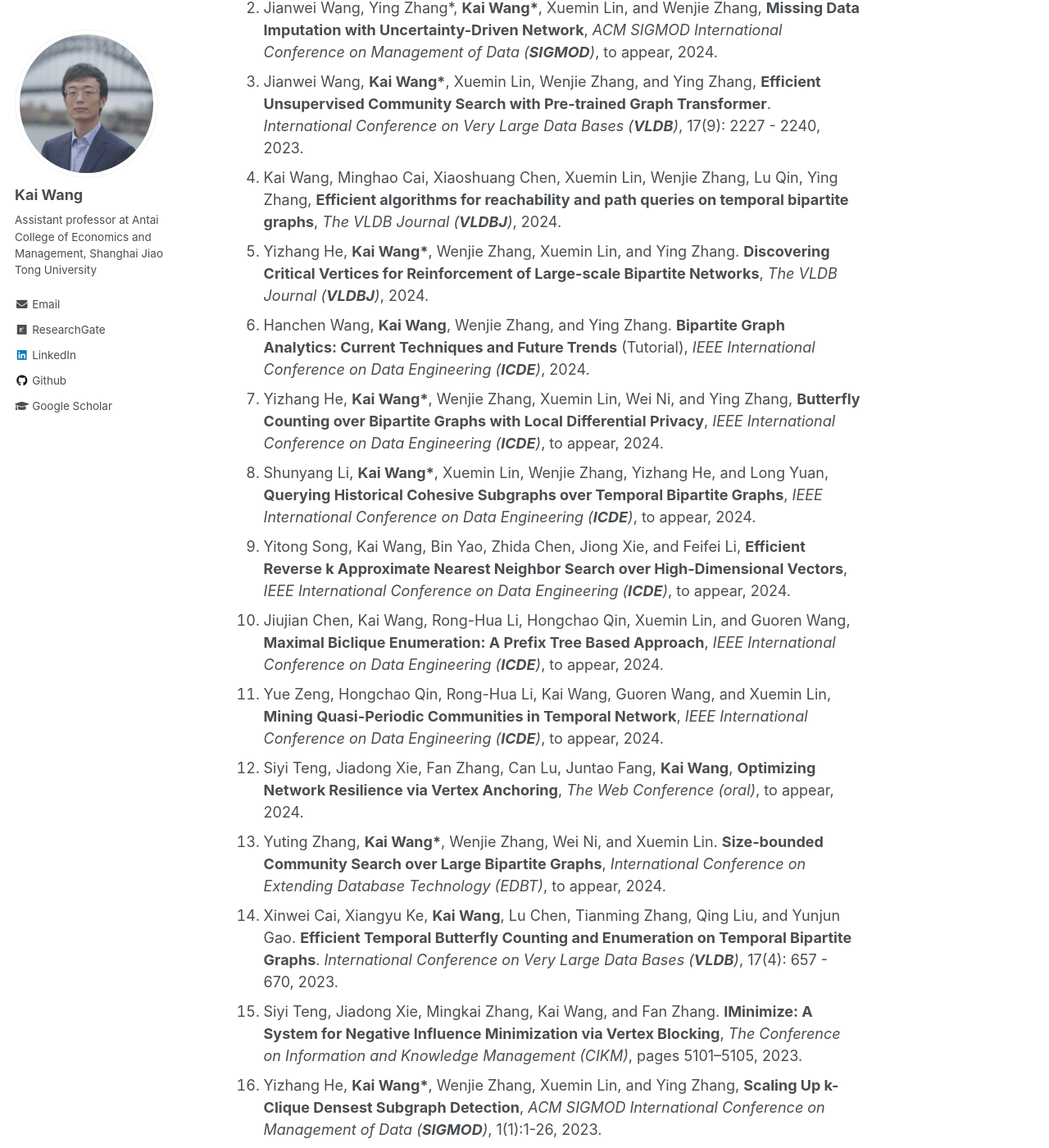
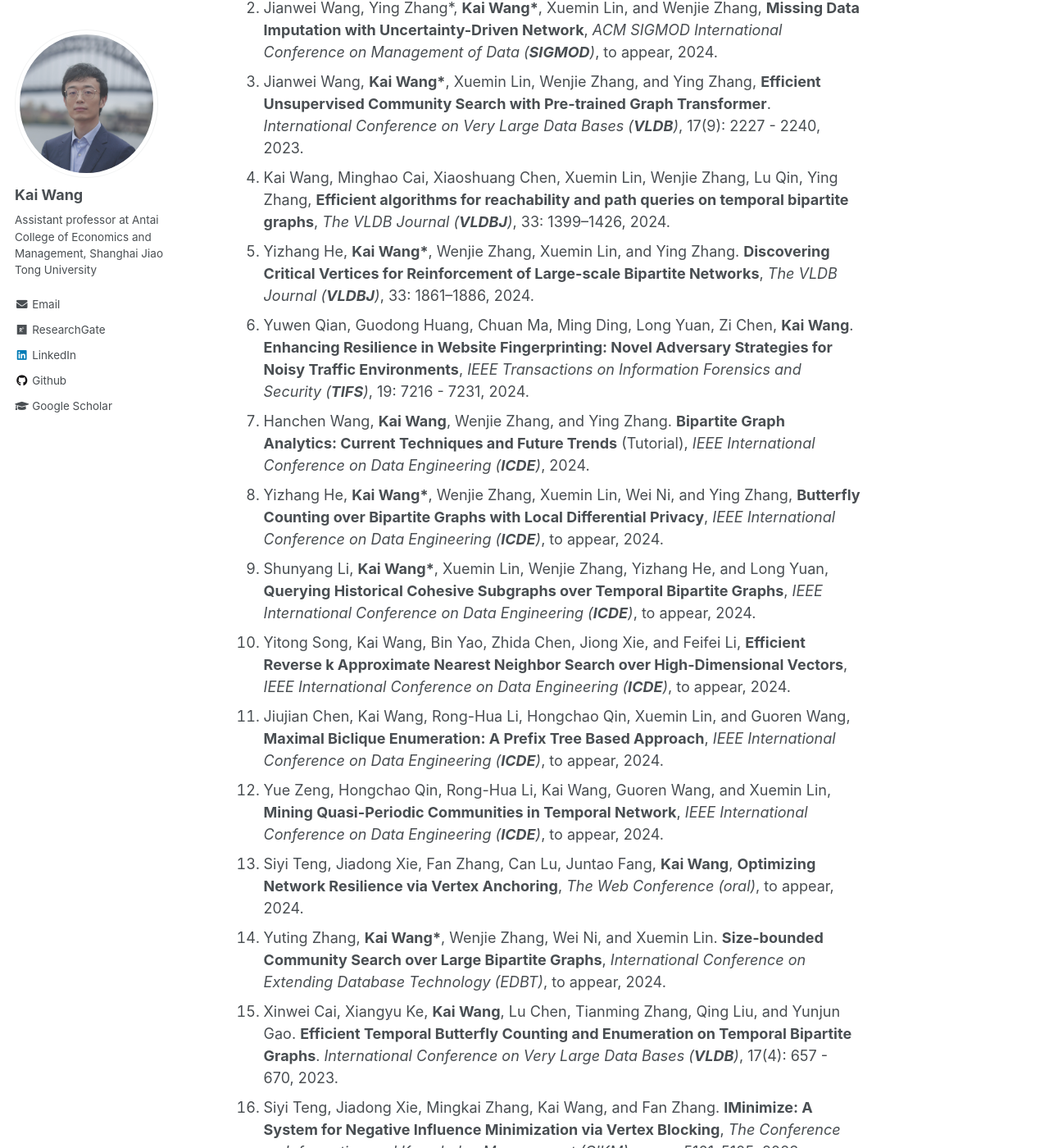
Before and after one commit to cs-kaiwang/cs-kaiwang.github.io, a Jekyll site: the page built from _pages/about.md, in a window 1280 px wide and 1400 px high, scrolled down 673 px. Shown: the whole window at 82% size. Built offline with Jekyll 4.4.1, drawn with Linux system fonts in a browser that asks for light colours.

Commit message:
Update about.md

```diff
--- a/_pages/about.md
+++ b/_pages/about.md
@@ -21,47 +21,48 @@ Publications (* indicates corresponding author)
 1. Jianwei Wang, **Kai Wang\***, Xuemin Lin, Wenjie Zhang, and Ying Zhang, **Neural Attributed Community Search at Billion Scale**, *ACM SIGMOD International Conference on Management of Data (**SIGMOD**)*, to appear, 2024.
 2. Jianwei Wang, Ying Zhang\*, **Kai Wang\***, Xuemin Lin, and Wenjie Zhang, **Missing Data Imputation with Uncertainty-Driven Network**, *ACM SIGMOD International Conference on Management of Data (**SIGMOD**)*, to appear, 2024.
 3. Jianwei Wang, **Kai Wang\***, Xuemin Lin, Wenjie Zhang, and Ying Zhang, **Efficient Unsupervised Community Search with Pre-trained Graph Transformer**. *International Conference on Very Large Data Bases (**VLDB**)*, 17(9): 2227 - 2240, 2023.
-4. Kai Wang, Minghao Cai, Xiaoshuang Chen, Xuemin Lin, Wenjie Zhang, Lu Qin, Ying Zhang, **Efficient algorithms for reachability and path queries on temporal bipartite graphs**, *The VLDB Journal (**VLDBJ**)*, 2024.
-5. Yizhang He, **Kai Wang\***, Wenjie Zhang, Xuemin Lin, and Ying Zhang. **Discovering Critical Vertices for Reinforcement of Large-scale Bipartite Networks**, *The VLDB Journal (**VLDBJ**)*, 2024.
-6. Hanchen Wang, **Kai Wang**, Wenjie Zhang, and Ying Zhang. **Bipartite Graph Analytics: Current Techniques and Future Trends** (Tutorial), *IEEE International Conference on Data Engineering (**ICDE**)*, 2024.
-7. Yizhang He, **Kai Wang\***, Wenjie Zhang, Xuemin Lin, Wei Ni, and Ying Zhang, **Butterfly Counting over Bipartite Graphs with Local Differential Privacy**, *IEEE International Conference on Data Engineering (**ICDE**)*, to appear, 2024.
-8. Shunyang Li, **Kai Wang\***, Xuemin Lin, Wenjie Zhang, Yizhang He, and Long Yuan, **Querying Historical Cohesive Subgraphs over Temporal Bipartite Graphs**, *IEEE International Conference on Data Engineering (**ICDE**)*, to appear, 2024.
-9. Yitong Song, Kai Wang, Bin Yao, Zhida Chen, Jiong Xie, and Feifei Li, **Efficient Reverse k Approximate Nearest Neighbor Search over High-Dimensional Vectors**, *IEEE International Conference on Data Engineering (**ICDE**)*, to appear, 2024.
-10. Jiujian Chen, Kai Wang, Rong-Hua Li, Hongchao Qin, Xuemin Lin, and Guoren Wang, **Maximal Biclique Enumeration: A Prefix Tree Based Approach**, *IEEE International Conference on Data Engineering (**ICDE**)*, to appear, 2024.
-11. Yue Zeng, Hongchao Qin, Rong-Hua Li, Kai Wang, Guoren Wang, and Xuemin Lin, **Mining Quasi-Periodic Communities in Temporal Network**, *IEEE International Conference on Data Engineering (**ICDE**)*, to appear, 2024.
-12. Siyi Teng, Jiadong Xie, Fan Zhang, Can Lu, Juntao Fang, **Kai Wang**, **Optimizing Network Resilience via Vertex Anchoring**, *The Web Conference (oral)*, to appear, 2024.
-13. Yuting Zhang, **Kai Wang\***, Wenjie Zhang, Wei Ni, and Xuemin Lin. **Size-bounded Community Search over Large Bipartite Graphs**, *International Conference on Extending Database Technology (EDBT)*, to appear, 2024.
-14. Xinwei Cai, Xiangyu Ke, **Kai Wang**, Lu Chen, Tianming Zhang, Qing Liu, and Yunjun Gao. **Efficient Temporal Butterfly Counting and Enumeration on Temporal Bipartite Graphs**. *International Conference on Very Large Data Bases (**VLDB**)*, 17(4): 657 - 670, 2023.
-15. Siyi Teng, Jiadong Xie, Mingkai Zhang, Kai Wang, and Fan Zhang. **IMinimize: A System for Negative Influence Minimization via Vertex Blocking**, *The Conference on Information and Knowledge Management (CIKM)*, pages 5101–5105, 2023.
-16. Yizhang He, **Kai Wang\***, Wenjie Zhang, Xuemin Lin, and Ying Zhang, **Scaling Up k-Clique Densest Subgraph Detection**, *ACM SIGMOD International Conference on Management of Data (**SIGMOD**)*, 1(1):1-26, 2023.
-17. Fan Zhang, Qingyuan Linghu, Jiadong Xie, **Kai Wang\***, Xuemin Lin, Wenjie Zhang, **Quantifying Node Importance over Network Structural Stability**, *ACM SIGKDD Conference on Knowledge Discovery and Data Mining (**SIGKDD**)*, pages 3217-3228, 2023.
-18. Yiwei Zhao, Zi Chen, Long Yuan, Xuemin Lin, and **Kai Wang**, **Index-Based Biclique Percolation Communities Search on Bipartite graphs**, *IEEE International Conference on Data Engineering (**ICDE**)*, pages 2699-2712, 2023.
-19. Jiadong Xie, Fan Zhang, **Kai Wang**, Xuemin Lin, and Wenjie Zhang, **Minimizing the Influence of Misinformation via Vertex Blocking**, *IEEE International Conference on Data Engineering (**ICDE**)*, pages 789-801, 2023.
-20. **Kai Wang**, Gengda Zhao, Wenjie Zhang, Xuemin Lin, Ying Zhang, Yizhang He, Chunxiao Li. **Cohesive Subgraph Discovery over Uncertain Bipartite Graphs**, *IEEE Transactions on Knowledge and Data Engineering (**TKDE**)*, 35(11):11165 - 11179, 2023.
-21. **Kai Wang**, Xuemin Lin, Lu Qin, Wenjie Zhang, and Ying Zhang. **Accelerated butterfly counting with vertex priority on bipartite graphs**, *The VLDB Journal (**VLDBJ**)*, 32(2): 257-281, 2022.
-22. Yixiang Fang, **Kai Wang**, Xuemin Lin, and Wenjie Zhang. **Cohesive Subgraph Search over Big Heterogeneous Information Networks** (Book), *Springer Briefs in Computer Science*, Springer Nature, ISBN: 978-3-030-97568-5, 2022.
-23. Yuren Mao, Yaobo Liang, Nan Duan, Haobo Wang, **Kai Wang**, Lu Chen, and Yunjun Gao, **Less-forgetting Multi-lingual Fine-tuning**, *Conference on Neural Information Processing Systems (**NeurIPS**)*, pages 14917-14928, 2022.
-24. **Kai Wang**, Wenjie Zhang, Xuemin Lin, Lu Qin, and Alexander Zhou. **Efficient Personalized Maximum Biclique Search**, *IEEE International Conference on Data Engineering (**ICDE**)*, pages 498-511, 2022.
-25. **Kai Wang**, Wenjie Zhang, Xuemin Lin, Ying Zhang, and Shunyang Li. **Discovering Hierarchy of Bipartite Graphs with Cohesive Subgraphs**, *IEEE International Conference on Data Engineering (**ICDE**)*, pages 2291-2305, 2022.
-26. Gengda Zhao, **Kai Wang\***, Wenjie Zhang, Xuemin Lin, Ying Zhang, and Yizhang He. **Efficient Computation of Cohesive Subgraphs in Uncertain Bipartite Graphs**, *IEEE International Conference on Data Engineering (**ICDE**)*, pages 2333-2345, 2022.
-27. Yizhang He, **Kai Wang\***, Wenjie Zhang, Xuemin Lin, and Ying Zhang. **Efficient Reinforcement of Bipartite Networks at Billion Scale**, *IEEE International Conference on Data Engineering (**ICDE**)*, pages 446-458, 2022.
-28. **Kai Wang**, Wenjie Zhang, Ying Zhang, Lu Qin, and Yuting Zhang. **Discovering Significant Communities on Bipartite Graphs: An Index-based Approach**, *IEEE Transactions on Knowledge and Data Engineering (**TKDE**)*, 35(3): 2471-2485, 2021.
-29. Yuting Zhang, **Kai Wang\***, Wenjie Zhang, Xuemin Lin, and Ying Zhang. **Pareto-Optimal Community Search on Large Bipartite Graphs**, *The Conference on Information and Knowledge Management (CIKM)*, pages 2647-2656, 2021.
-30. **Kai Wang**, Yiheng Hu, Xuemin Lin, Wenjie Zhang, Lu Qin, and Ying Zhang. **CohBGA: A Cohesive Structure Based Bipartite Graph Analytics System** (Demo), *The Conference on Information and Knowledge Management (CIKM)*, pages 4799-4803, 2021.
-31. Xiaoshuang Chen, **Kai Wang\***, Xuemin Lin, Wenjie Zhang, Lu Qin, and Ying Zhang. **Efficiently Answering Reachability and Path Queries on Temporal Bipartite Graphs**, *International Conference on Very Large Data Bases (**VLDB**)*, 14(10): 1845-1858, 2021.
-32. Yixiang Fang, **Kai Wang**, Xuemin Lin, and Wenjie Zhang. **Cohesive Subgraph Search over Big Heterogeneous Information Networks: Applications, Challenges, and Solutions** (Tutorial), *ACM SIGMOD International Conference on Management of Data (**SIGMOD**)*, pages 2829-2838, 2021.
-33. **Kai Wang**, Xuemin Lin, Lu Qin, Wenjie Zhang, and Ying Zhang. **Towards Efficient Solutions of Bitruss Decomposition for Large-scale Bipartite Graphs**, *The VLDB Journal (**VLDBJ**)*, 31(2): 203-226, 2021.
-34. Yizhang He, **Kai Wang\***, Wenjie Zhang, Xuemin Lin, and Ying Zhang. **Exploring Cohesive Subgraphs with Vertex Engagement and Tie Strength in Bipartite Graphs**, *Information Sciences*, 572: 277-296, 2021.
-35. Fan Zhang, Jiadong Xie, **Kai Wang**, Shiyu Yang, Yu Jiang. **Discovering Key Users for Defending Network Structural Stability**, *World Wide Web*, 25(2): 679-701, 2021.
-36. Bo Tang, Man Lung Yiu, Kyriakos Mouratidis, Jiahao Zhang, and **Kai Wang**. **On Discovering Motifs and Frequent Patterns in Spatial Trajectories with Discrete Frechet Distance**, *GeoInformatica*, 26(1): 29-66, 2021.
-37. **Kai Wang**, Wenjie Zhang, Xuemin Lin, Ying Zhang, Lu Qin, and Yuting Zhang. **Efficient and Effective Community Search on Large-scale Bipartite Graphs**, *IEEE International Conference on Data Engineering (**ICDE**)*, pages 85-96, 2021.
-38. **Kai Wang**, Shuting Wang, Xin Cao, and Lu Qin. **Efficient Radius-bounded Community Search in Geo-social Networks**, *IEEE Transactions on Knowledge and Data Engineering (**TKDE**)*, 34(9): 4186-4200, 2020.
-39. Maryam Ghafouri, **Kai Wang\***, Fan Zhang, Ying Zhang, and Xuemin Lin. **Efficient Graph Hierarchical Decomposition With User Engagement And Tie Strength**, *International Conference on Database Systems for Advanced Applications (DASFAA)*, pages 448-465, 2020.
-40. **Kai Wang**, Xuemin Lin, Lu Qin, Wenjie Zhang, and Ying Zhang. **Efficient Bitruss Decomposition for Large-scale Bipartite Graphs**, *IEEE International Conference on Data Engineering (**ICDE**)*, pages 661-672, 2020.
-41. **Kai Wang**, Xuemin Lin, Lu Qin, Wenjie Zhang, and Ying Zhang. **Vertex Priority Based Butterfly Counting for Large-scale Bipartite Networks**, *International Conference on Very Large Data Bases (**VLDB**)*, 12(10): 1139-1152, 2019.
-42. **Kai Wang**, Xin Cao, Xuemin Lin, Wenjie Zhang, and Lu Qin. **Efficient Computing of Radius-bounded k-cores**, *IEEE International Conference on Data Engineering (**ICDE**)*, pages 233-244, 2018.
-43. Bo Tang, Man Lung Yiu, Kyriakos Mouratidis, and **Kai Wang**. **Efficient Motif Discovery in Spatial Trajectories using Discrete Fréchet Distance**, *International Conference on Extending Database Technology (EDBT)*, pages 378-389, 2017.
-44. Lu Chen, Yunjun Gao, **Kai Wang**, Christian S Jensen, and Gang Chen. **Answering Why-not Questions on Metric Probabilistic Range Queries**, *IEEE International Conference on Data Engineering (**ICDE**)*, pages 767-778, 2016.
+4. Kai Wang, Minghao Cai, Xiaoshuang Chen, Xuemin Lin, Wenjie Zhang, Lu Qin, Ying Zhang, **Efficient algorithms for reachability and path queries on temporal bipartite graphs**, *The VLDB Journal (**VLDBJ**)*, 33: 1399–1426, 2024.
+5. Yizhang He, **Kai Wang\***, Wenjie Zhang, Xuemin Lin, and Ying Zhang. **Discovering Critical Vertices for Reinforcement of Large-scale Bipartite Networks**, *The VLDB Journal (**VLDBJ**)*, 33: 1861–1886, 2024.
+6. Yuwen Qian, Guodong Huang, Chuan Ma, Ming Ding, Long Yuan, Zi Chen, **Kai Wang**. **Enhancing Resilience in Website Fingerprinting: Novel Adversary Strategies for Noisy Traffic Environments**, *IEEE Transactions on Information Forensics and Security (**TIFS**)*, 19: 7216 - 7231, 2024.
+7. Hanchen Wang, **Kai Wang**, Wenjie Zhang, and Ying Zhang. **Bipartite Graph Analytics: Current Techniques and Future Trends** (Tutorial), *IEEE International Conference on Data Engineering (**ICDE**)*, 2024.
+8. Yizhang He, **Kai Wang\***, Wenjie Zhang, Xuemin Lin, Wei Ni, and Ying Zhang, **Butterfly Counting over Bipartite Graphs with Local Differential Privacy**, *IEEE International Conference on Data Engineering (**ICDE**)*, to appear, 2024.
+9. Shunyang Li, **Kai Wang\***, Xuemin Lin, Wenjie Zhang, Yizhang He, and Long Yuan, **Querying Historical Cohesive Subgraphs over Temporal Bipartite Graphs**, *IEEE International Conference on Data Engineering (**ICDE**)*, to appear, 2024.
+10. Yitong Song, Kai Wang, Bin Yao, Zhida Chen, Jiong Xie, and Feifei Li, **Efficient Reverse k Approximate Nearest Neighbor Search over High-Dimensional Vectors**, *IEEE International Conference on Data Engineering (**ICDE**)*, to appear, 2024.
+11. Jiujian Chen, Kai Wang, Rong-Hua Li, Hongchao Qin, Xuemin Lin, and Guoren Wang, **Maximal Biclique Enumeration: A Prefix Tree Based Approach**, *IEEE International Conference on Data Engineering (**ICDE**)*, to appear, 2024.
+12. Yue Zeng, Hongchao Qin, Rong-Hua Li, Kai Wang, Guoren Wang, and Xuemin Lin, **Mining Quasi-Periodic Communities in Temporal Network**, *IEEE International Conference on Data Engineering (**ICDE**)*, to appear, 2024.
+13. Siyi Teng, Jiadong Xie, Fan Zhang, Can Lu, Juntao Fang, **Kai Wang**, **Optimizing Network Resilience via Vertex Anchoring**, *The Web Conference (oral)*, to appear, 2024.
+14. Yuting Zhang, **Kai Wang\***, Wenjie Zhang, Wei Ni, and Xuemin Lin. **Size-bounded Community Search over Large Bipartite Graphs**, *International Conference on Extending Database Technology (EDBT)*, to appear, 2024.
+15. Xinwei Cai, Xiangyu Ke, **Kai Wang**, Lu Chen, Tianming Zhang, Qing Liu, and Yunjun Gao. **Efficient Temporal Butterfly Counting and Enumeration on Temporal Bipartite Graphs**. *International Conference on Very Large Data Bases (**VLDB**)*, 17(4): 657 - 670, 2023.
+16. Siyi Teng, Jiadong Xie, Mingkai Zhang, Kai Wang, and Fan Zhang. **IMinimize: A System for Negative Influence Minimization via Vertex Blocking**, *The Conference on Information and Knowledge Management (CIKM)*, pages 5101–5105, 2023.
+17. Yizhang He, **Kai Wang\***, Wenjie Zhang, Xuemin Lin, and Ying Zhang, **Scaling Up k-Clique Densest Subgraph Detection**, *ACM SIGMOD International Conference on Management of Data (**SIGMOD**)*, 1(1): 1-26, 2023.
+18. Fan Zhang, Qingyuan Linghu, Jiadong Xie, **Kai Wang\***, Xuemin Lin, Wenjie Zhang, **Quantifying Node Importance over Network Structural Stability**, *ACM SIGKDD Conference on Knowledge Discovery and Data Mining (**SIGKDD**)*, pages 3217-3228, 2023.
+19. Yiwei Zhao, Zi Chen, Long Yuan, Xuemin Lin, and **Kai Wang**, **Index-Based Biclique Percolation Communities Search on Bipartite graphs**, *IEEE International Conference on Data Engineering (**ICDE**)*, pages 2699-2712, 2023.
+20. Jiadong Xie, Fan Zhang, **Kai Wang**, Xuemin Lin, and Wenjie Zhang, **Minimizing the Influence of Misinformation via Vertex Blocking**, *IEEE International Conference on Data Engineering (**ICDE**)*, pages 789-801, 2023.
+21. **Kai Wang**, Gengda Zhao, Wenjie Zhang, Xuemin Lin, Ying Zhang, Yizhang He, Chunxiao Li. **Cohesive Subgraph Discovery over Uncertain Bipartite Graphs**, *IEEE Transactions on Knowledge and Data Engineering (**TKDE**)*, 35(11):11165 - 11179, 2023.
+22. **Kai Wang**, Xuemin Lin, Lu Qin, Wenjie Zhang, and Ying Zhang. **Accelerated butterfly counting with vertex priority on bipartite graphs**, *The VLDB Journal (**VLDBJ**)*, 32(2): 257-281, 2022.
+23. Yixiang Fang, **Kai Wang**, Xuemin Lin, and Wenjie Zhang. **Cohesive Subgraph Search over Big Heterogeneous Information Networks** (Book), *Springer Briefs in Computer Science*, Springer Nature, ISBN: 978-3-030-97568-5, 2022.
+24. Yuren Mao, Yaobo Liang, Nan Duan, Haobo Wang, **Kai Wang**, Lu Chen, and Yunjun Gao, **Less-forgetting Multi-lingual Fine-tuning**, *Conference on Neural Information Processing Systems (**NeurIPS**)*, pages 14917-14928, 2022.
+25. **Kai Wang**, Wenjie Zhang, Xuemin Lin, Lu Qin, and Alexander Zhou. **Efficient Personalized Maximum Biclique Search**, *IEEE International Conference on Data Engineering (**ICDE**)*, pages 498-511, 2022.
+26. **Kai Wang**, Wenjie Zhang, Xuemin Lin, Ying Zhang, and Shunyang Li. **Discovering Hierarchy of Bipartite Graphs with Cohesive Subgraphs**, *IEEE International Conference on Data Engineering (**ICDE**)*, pages 2291-2305, 2022.
+27. Gengda Zhao, **Kai Wang\***, Wenjie Zhang, Xuemin Lin, Ying Zhang, and Yizhang He. **Efficient Computation of Cohesive Subgraphs in Uncertain Bipartite Graphs**, *IEEE International Conference on Data Engineering (**ICDE**)*, pages 2333-2345, 2022.
+28. Yizhang He, **Kai Wang\***, Wenjie Zhang, Xuemin Lin, and Ying Zhang. **Efficient Reinforcement of Bipartite Networks at Billion Scale**, *IEEE International Conference on Data Engineering (**ICDE**)*, pages 446-458, 2022.
+29. **Kai Wang**, Wenjie Zhang, Ying Zhang, Lu Qin, and Yuting Zhang. **Discovering Significant Communities on Bipartite Graphs: An Index-based Approach**, *IEEE Transactions on Knowledge and Data Engineering (**TKDE**)*, 35(3): 2471-2485, 2021.
+30. Yuting Zhang, **Kai Wang\***, Wenjie Zhang, Xuemin Lin, and Ying Zhang. **Pareto-Optimal Community Search on Large Bipartite Graphs**, *The Conference on Information and Knowledge Management (CIKM)*, pages 2647-2656, 2021.
+31. **Kai Wang**, Yiheng Hu, Xuemin Lin, Wenjie Zhang, Lu Qin, and Ying Zhang. **CohBGA: A Cohesive Structure Based Bipartite Graph Analytics System** (Demo), *The Conference on Information and Knowledge Management (CIKM)*, pages 4799-4803, 2021.
+32. Xiaoshuang Chen, **Kai Wang\***, Xuemin Lin, Wenjie Zhang, Lu Qin, and Ying Zhang. **Efficiently Answering Reachability and Path Queries on Temporal Bipartite Graphs**, *International Conference on Very Large Data Bases (**VLDB**)*, 14(10): 1845-1858, 2021.
+33. Yixiang Fang, **Kai Wang**, Xuemin Lin, and Wenjie Zhang. **Cohesive Subgraph Search over Big Heterogeneous Information Networks: Applications, Challenges, and Solutions** (Tutorial), *ACM SIGMOD International Conference on Management of Data (**SIGMOD**)*, pages 2829-2838, 2021.
+34. **Kai Wang**, Xuemin Lin, Lu Qin, Wenjie Zhang, and Ying Zhang. **Towards Efficient Solutions of Bitruss Decomposition for Large-scale Bipartite Graphs**, *The VLDB Journal (**VLDBJ**)*, 31(2): 203-226, 2021.
+35. Yizhang He, **Kai Wang\***, Wenjie Zhang, Xuemin Lin, and Ying Zhang. **Exploring Cohesive Subgraphs with Vertex Engagement and Tie Strength in Bipartite Graphs**, *Information Sciences*, 572: 277-296, 2021.
+36. Fan Zhang, Jiadong Xie, **Kai Wang**, Shiyu Yang, Yu Jiang. **Discovering Key Users for Defending Network Structural Stability**, *World Wide Web*, 25(2): 679-701, 2021.
+37. Bo Tang, Man Lung Yiu, Kyriakos Mouratidis, Jiahao Zhang, and **Kai Wang**. **On Discovering Motifs and Frequent Patterns in Spatial Trajectories with Discrete Frechet Distance**, *GeoInformatica*, 26(1): 29-66, 2021.
+38. **Kai Wang**, Wenjie Zhang, Xuemin Lin, Ying Zhang, Lu Qin, and Yuting Zhang. **Efficient and Effective Community Search on Large-scale Bipartite Graphs**, *IEEE International Conference on Data Engineering (**ICDE**)*, pages 85-96, 2021.
+39. **Kai Wang**, Shuting Wang, Xin Cao, and Lu Qin. **Efficient Radius-bounded Community Search in Geo-social Networks**, *IEEE Transactions on Knowledge and Data Engineering (**TKDE**)*, 34(9): 4186-4200, 2020.
+40. Maryam Ghafouri, **Kai Wang\***, Fan Zhang, Ying Zhang, and Xuemin Lin. **Efficient Graph Hierarchical Decomposition With User Engagement And Tie Strength**, *International Conference on Database Systems for Advanced Applications (DASFAA)*, pages 448-465, 2020.
+41. **Kai Wang**, Xuemin Lin, Lu Qin, Wenjie Zhang, and Ying Zhang. **Efficient Bitruss Decomposition for Large-scale Bipartite Graphs**, *IEEE International Conference on Data Engineering (**ICDE**)*, pages 661-672, 2020.
+42. **Kai Wang**, Xuemin Lin, Lu Qin, Wenjie Zhang, and Ying Zhang. **Vertex Priority Based Butterfly Counting for Large-scale Bipartite Networks**, *International Conference on Very Large Data Bases (**VLDB**)*, 12(10): 1139-1152, 2019.
+43. **Kai Wang**, Xin Cao, Xuemin Lin, Wenjie Zhang, and Lu Qin. **Efficient Computing of Radius-bounded k-cores**, *IEEE International Conference on Data Engineering (**ICDE**)*, pages 233-244, 2018.
+44. Bo Tang, Man Lung Yiu, Kyriakos Mouratidis, and **Kai Wang**. **Efficient Motif Discovery in Spatial Trajectories using Discrete Fréchet Distance**, *International Conference on Extending Database Technology (EDBT)*, pages 378-389, 2017.
+45. Lu Chen, Yunjun Gao, **Kai Wang**, Christian S Jensen, and Gang Chen. **Answering Why-not Questions on Metric Probabilistic Range Queries**, *IEEE International Conference on Data Engineering (**ICDE**)*, pages 767-778, 2016.
 
 
 Talks
```
